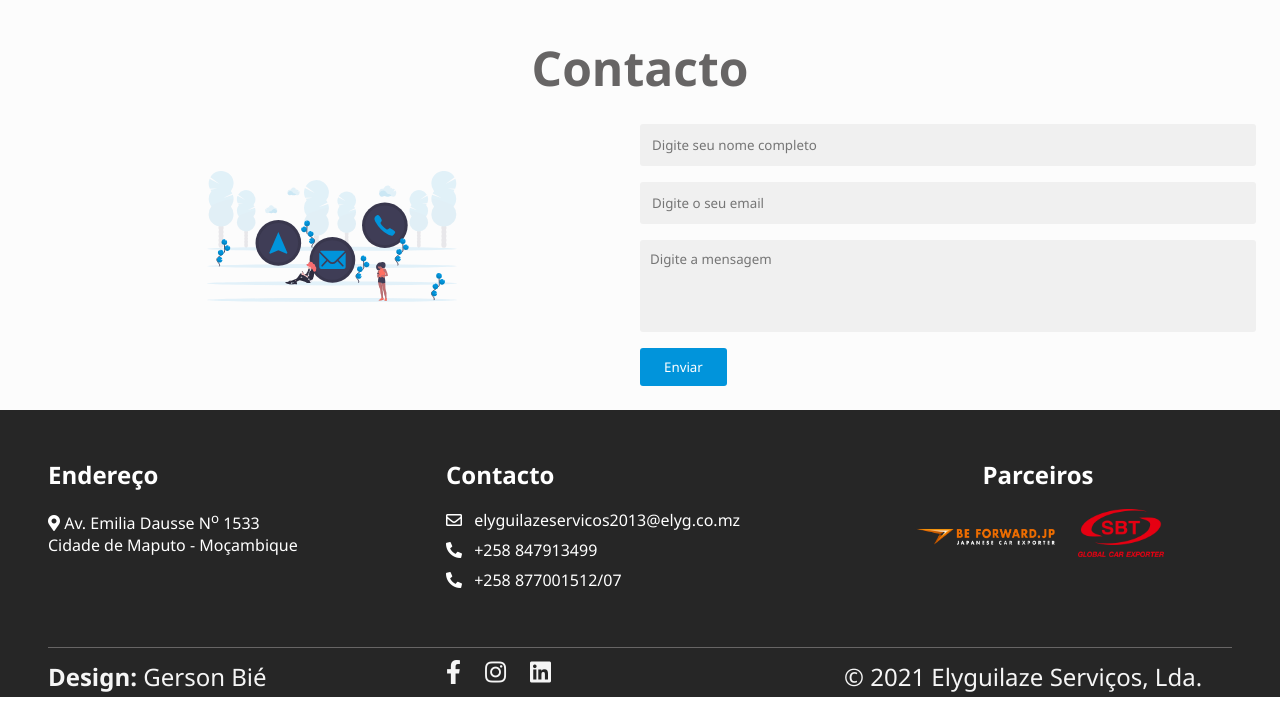
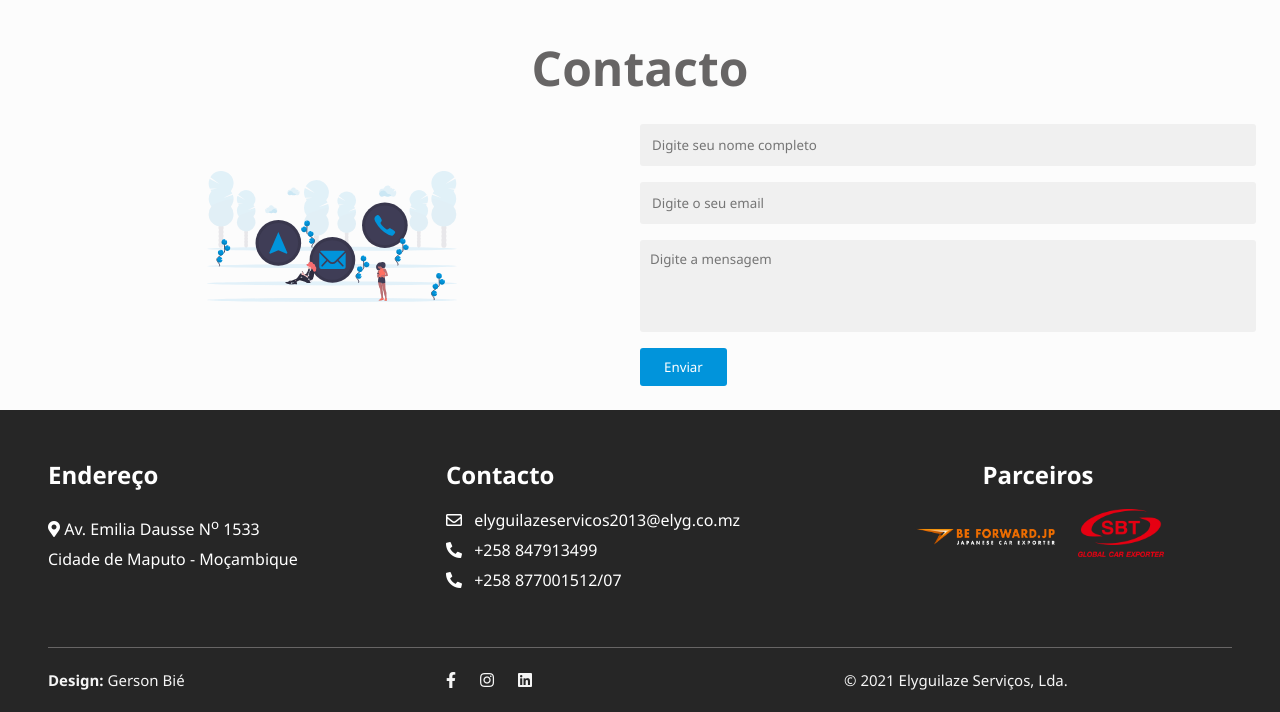
Before and after one commit to Iyonissio/Webpage-Elyguilaze-Servi-os-Lda, a plain HTML site: page index.html in a window 1280 px wide. Shown: the part 2591-3303 px from the top of the page. Drawn offline with Linux system fonts and the light colour scheme.

Commit message:
Insercao Responsividade

```diff
--- a/Css/styles.css
+++ b/Css/styles.css
@@ -474,8 +474,8 @@ html {
 
 @media (min-width: 600px) and (max-width: 899px) {
   .banner-text-block{
-    height: 285px;
-    left: 22px;
+    height: 220px;
+    left: 100px;
     padding: 22px 22px 22px 22px;
   }
   .banner .banner-text-block h4{
@@ -643,6 +643,9 @@ html {
     grid-template-columns: repeat(1, 1fr);
     gap: 10px;
   }
+  .footer-main p {
+    line-height: 30px;
+  }
 }
 
 
@@ -662,21 +665,36 @@ html {
   }
 }
 
-/*Responsividade Contact */
+/*Responsividade Laste Footer */
+
 
 @media (min-width: 100px) {
+  .footer {
+    padding-bottom: 55px;
+  }
   .footer-dev {
-    display: grid;
-    justify-content: space-around;
-    grid-template-columns: repeat(1, 1fr);
-    gap: 10px;
+    display: flex;
+    flex-direction: column;
+    align-items: center;
+    background-color: #262626;
+    padding-bottom: 50px;
   }
   .footer-dev p{
-    font-size: 12px;
+    font-size: 14px;
+    padding-bottom: 10px;
+    padding-top: 10px;
+  }
+  .media i{
+    font-size: 16px;
   }
 }
 
+
+
 @media (min-width: 600px) and (max-width: 899px){
+  .footer {
+    padding-bottom: 15px;
+  }
   .footer-dev {
     display: grid;
     justify-content: space-around;
@@ -684,11 +702,14 @@ html {
     gap: 8px;
   }
   .footer-dev p{
-    font-size: 12px;
+    font-size: 15px;
   }
 }
 
 @media (min-width: 900px){
+  .footer {
+    padding-bottom: 15px;
+  }
   .footer-dev {
     display: grid;
     justify-content: space-around;
@@ -696,6 +717,6 @@ html {
     gap: 10px;
   }
   .footer-dev p{
-    font-size: 24px;
+    font-size: 15px;
   }
 }
```
Also changed, not shown: index.html (+3 -1 lines).
